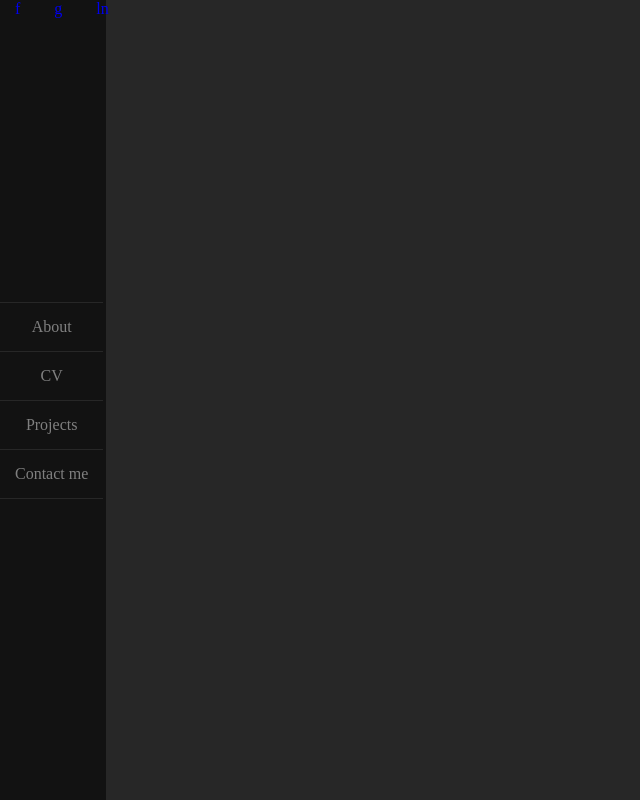
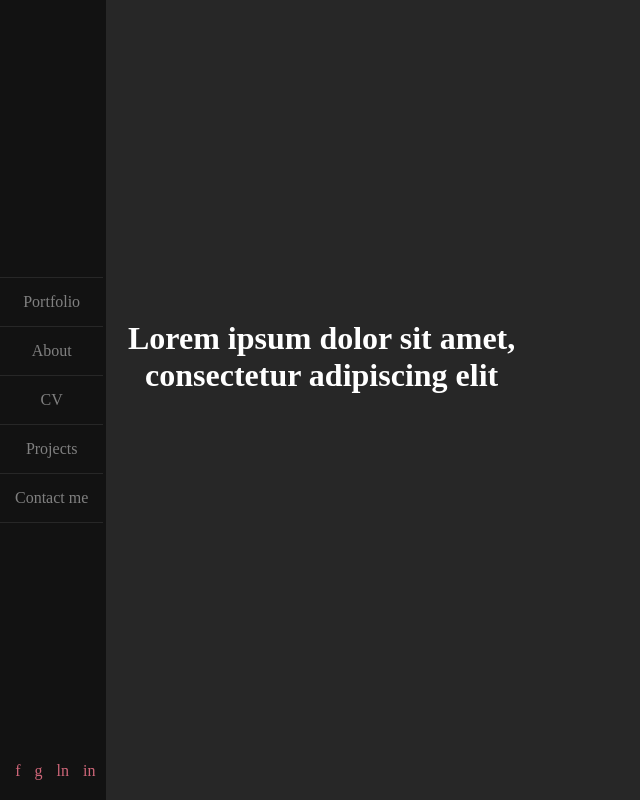
Before and after one commit to badawyjr/Portfolio, a plain HTML site: page index.html in a window 1280 px wide. Shown: the whole page, without its empty margins (0-640 px from the left). Drawn offline with Linux system fonts and the light colour scheme; a web font is replaced by a local one.

Commit message:
Portfolio alpha version

```diff
--- a/index.html
+++ b/index.html
@@ -11,7 +11,8 @@
 <body>
     <div class="sidebar">
         <ul class="nav-menu">
-            <li><a href="#">About</a></li>
+            <li><a href="#">Portfolio</a></li>
+            <li><a href="about.html">About</a></li>
             <li><a href="#">CV</a></li>
             <li><a href="#">Projects</a></li>
             <li><a href="#">Contact me</a></li>
@@ -19,10 +20,16 @@
     </div>
     <div class="social">
         <ul>
-            <li><a href="www.facebook.com">f</a></li>
-            <li><a href="www.github.com">g</a></li>
-            <li><a href="www.linkedin.com">ln</a></li>
+            <li><a href="https://www.facebook.com/">f</a></li>
+            <li><a href="https://www.github.com">g</a></li>
+            <li><a href="https://www.linkedin.com">ln</a></li>
+            <li><a href="https://www.instagram.com">in</a></li>
         </ul>
+    </div>
+
+    <div class="home-text">
+        <h1>Lorem ipsum dolor sit amet,
+            <br>consectetur adipiscing elit</h1>
     </div>
 
 </body>
--- a/styles.css
+++ b/styles.css
@@ -47,15 +47,40 @@ body{
     color : #BB86FC;
 }
 
-.social ul li{
-    display: inline;
-    border-top: none;
+.social ul {
+    position: absolute;
+    bottom: 20px;
+    left: 0.8%;
 }
-
 .social ul li {
     display:inline;
     text-align:center;
     position: relative;
     margin:0 auto;
-    padding: 15px;
+    padding: 5px;
+
 }
+
+.social ul li a{
+    color : #CF6679
+}
+
+.about-text{
+    text-align: center;
+    color: white;
+    position: absolute;
+    top: 40%;
+    left: 10%;
+    font-weight: 200;
+    margin:0 auto;
+}
+
+.home-text{
+    text-align: center;
+    color: white;
+    position: absolute;
+    top: 40%;
+    left: 10%;
+    font-weight: 200;
+    margin:0 auto;
+}
```
